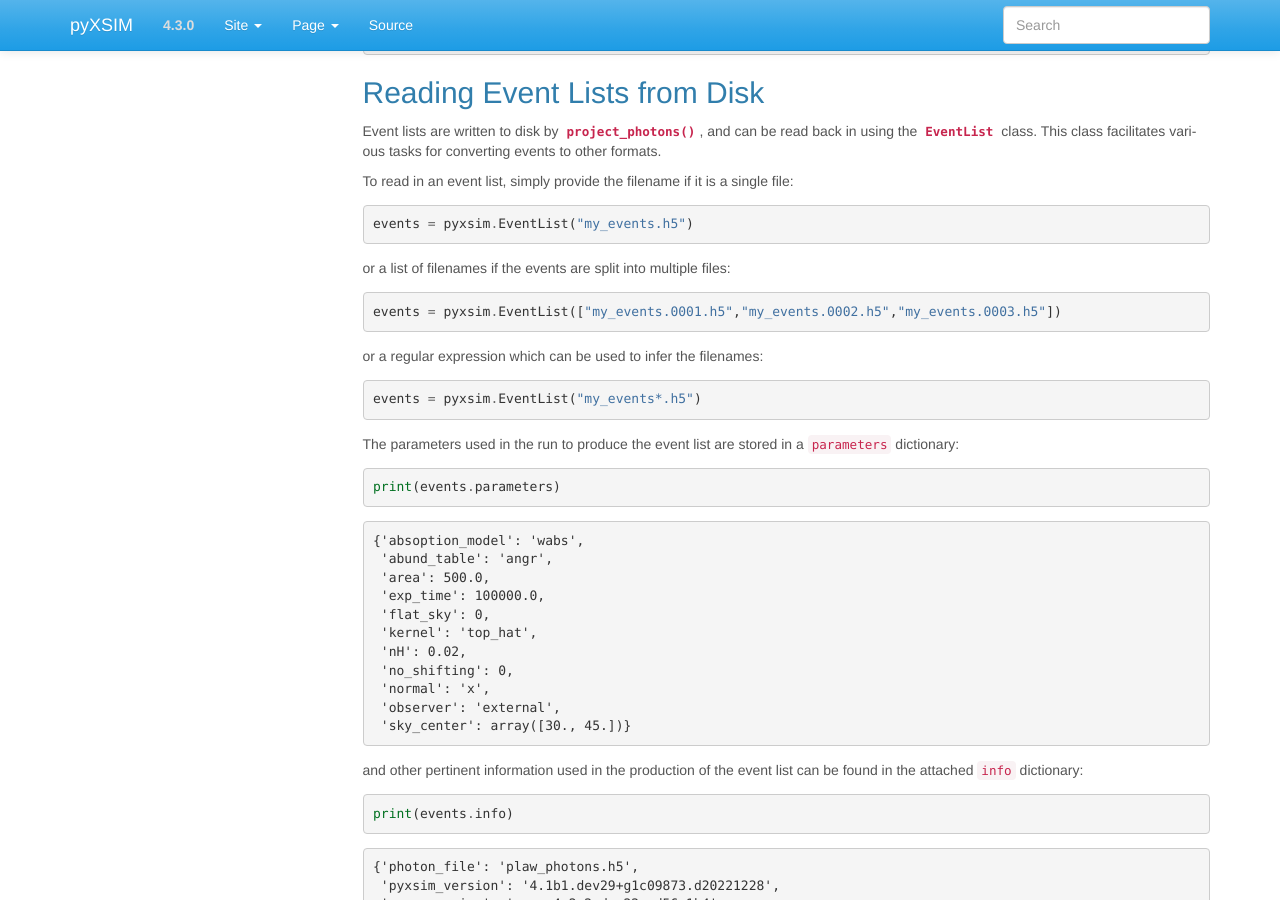
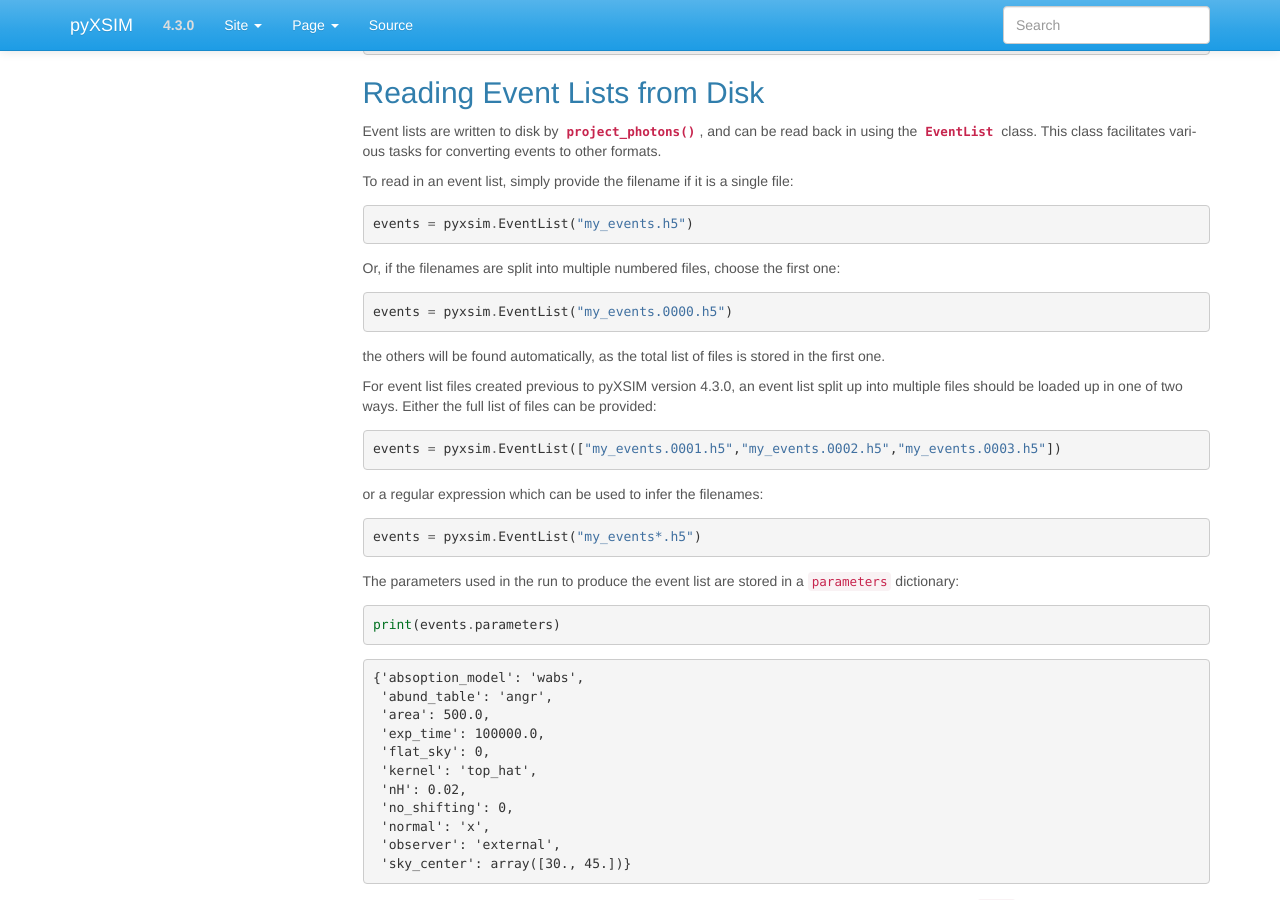
Before and after one commit to jzuhone/pyxsim, a Sphinx documentation site: the page built from doc/source/photon_lists/event_lists.rst, in a window 1280 px wide and 900 px high, scrolled down 1401 px. Built offline with Sphinx 7.4.7, drawn with Linux system fonts in a browser that asks for light colours.

Commit message:
Final touches

```diff
--- a/doc/source/photon_lists/event_lists.rst
+++ b/doc/source/photon_lists/event_lists.rst
@@ -117,7 +117,19 @@ To read in an event list, simply provide the filename if it is a single file:
 
     events = pyxsim.EventList("my_events.h5")
 
-or a list of filenames if the events are split into multiple files:
+Or, if the filenames are split into multiple numbered files, choose the
+first one:
+
+.. code-block:: python
+
+    events = pyxsim.EventList("my_events.0000.h5")
+
+the others will be found automatically, as the total list of files is stored in
+the first one.
+
+For event list files created previous to pyXSIM version 4.3.0, an event list
+split up into multiple files should be loaded up in one of two ways. Either
+the full list of files can be provided:
 
 .. code-block:: python
 
--- a/setup.py
+++ b/setup.py
@@ -47,9 +47,9 @@ setup(
         "astropy>=4.0",
         "h5py>=3.0",
         "scipy",
-        "yt>=4.1.3",
-        "unyt>=2.9.3",
-        "soxs>=4.5.1",
+        "yt>=4.2.2",
+        "unyt>=2.9.5",
+        "soxs>=4.6.0",
         "tqdm",
     ],
     include_package_data=True,
```
